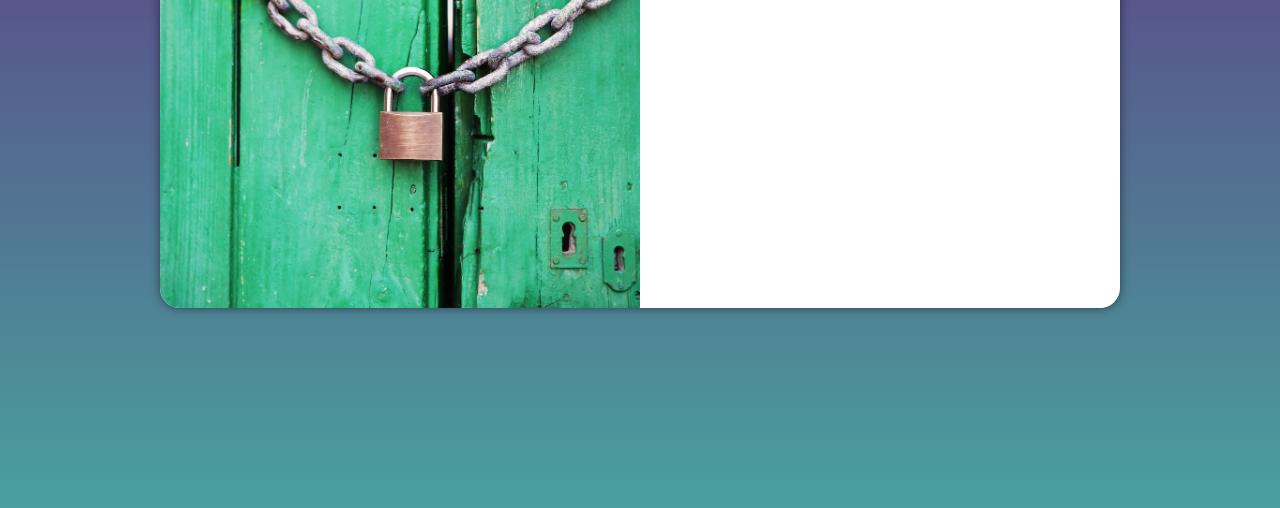
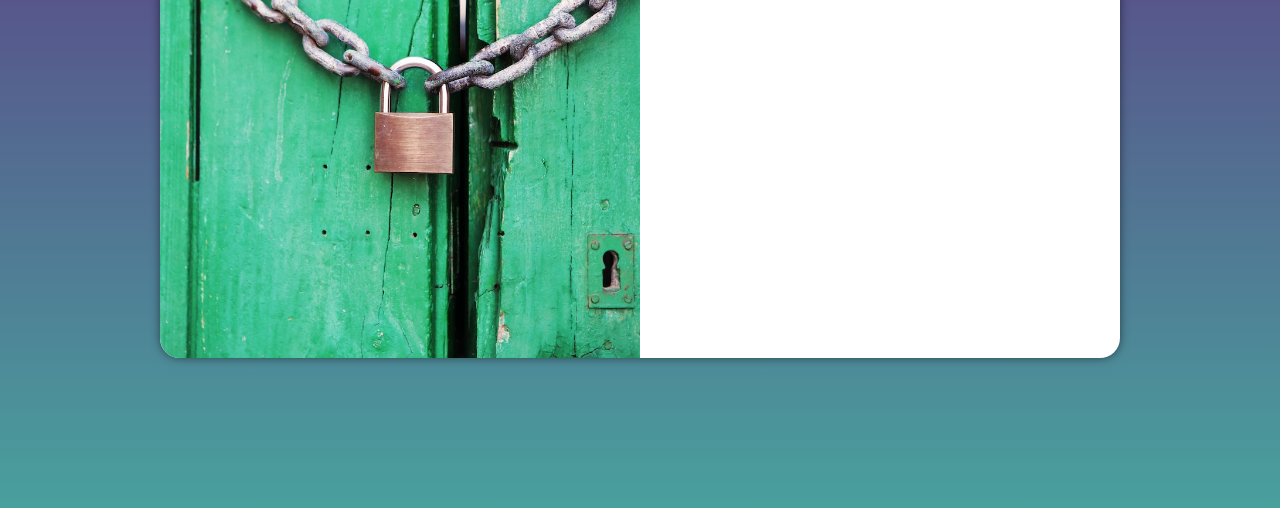
Before and after one commit to JuniorThume/Projeto-Login, a plain HTML site: page index.html in a window 1280 px wide. Shown: the part 292-800 px from the top of the page. Drawn offline with Linux system fonts and the light colour scheme.

Commit message:
finalizando media queries

```diff
--- a/estilos/media-query.css
+++ b/estilos/media-query.css
@@ -1,22 +1,4 @@
 @charset "UTF-8";
-
-@media screen and (orientation: landscape) {
-    section#login {
-        width: 70vw;
-        height: 50vh;
-    }
-
-    section#login > div#imagem {
-        float: left;
-        width: 40%;
-        height: 100%;
-    }
-
-    section#login > div#formulario {
-        float: right;
-        width: 60%;
-    }
-}
 
 @media screen and (min-width: 768px) and (max-width: 992px) {
 
```
